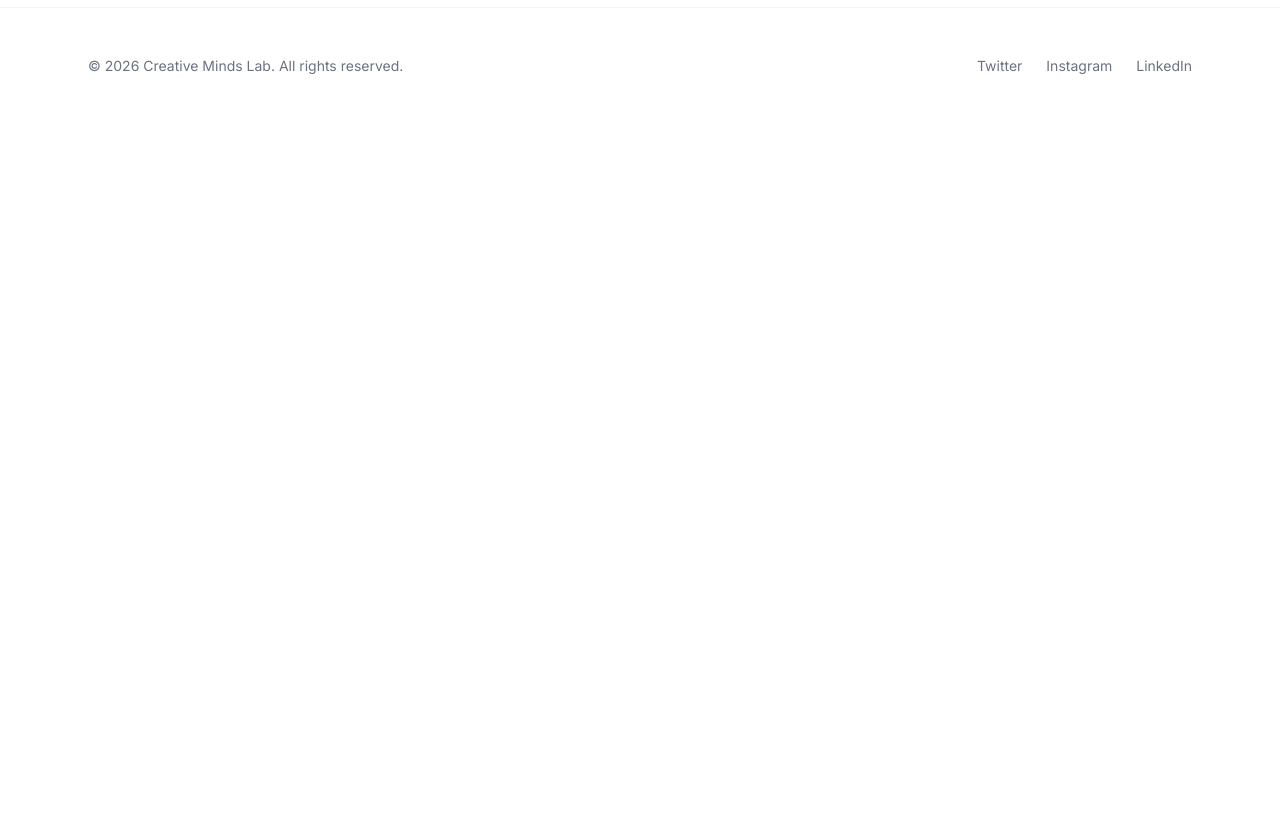
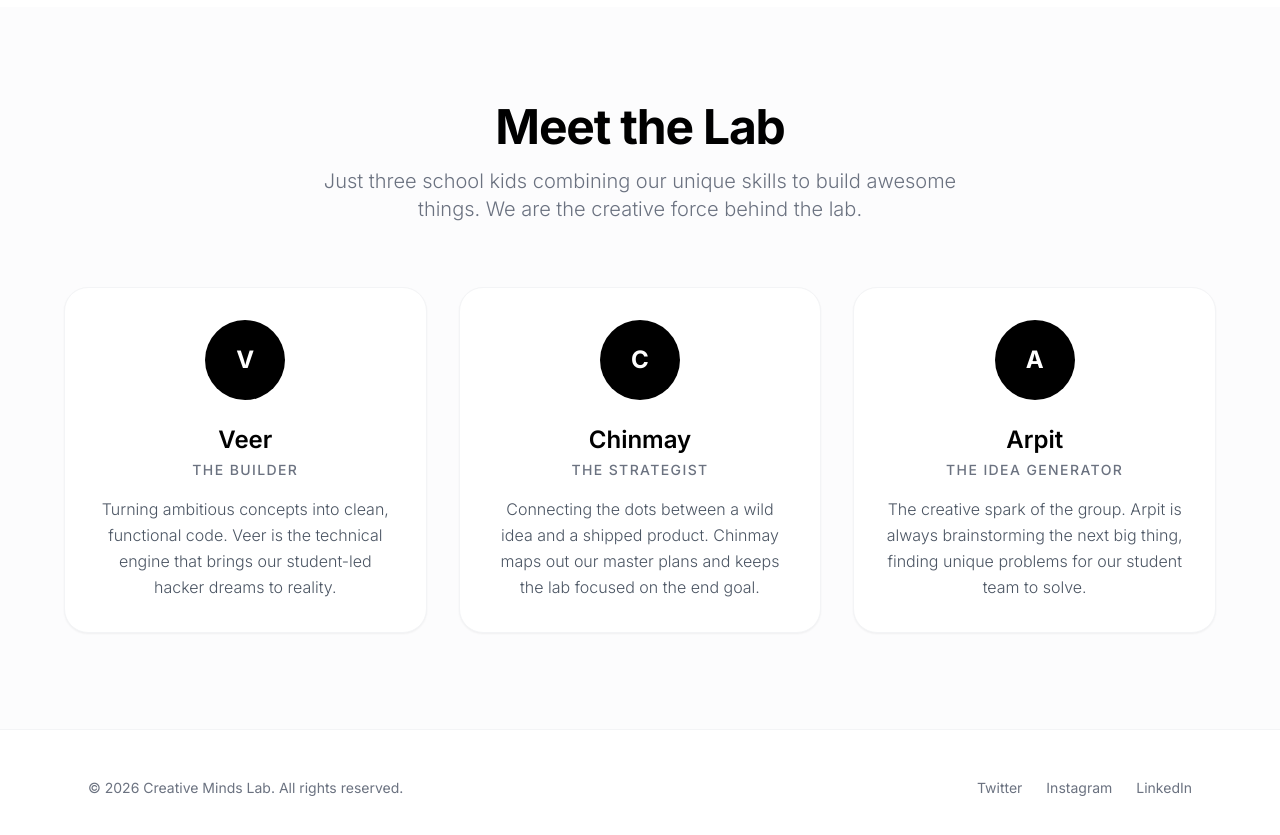
Before and after one commit to VeerAGNI/Creative-Minds-Lab, a Next.js app: page / in a window 1280 px wide. Shown: the part 793-1628 px from the top of the page. Before the commit the page ends 917 px from the top, so only its background shows below. Built offline with nearby package versions, Linux system fonts and the light colour scheme.

Commit message:
AutoForge: Personalize the website for the three team memeners Veer, Chinmay, Arpit. Veer is builder(me), Chinmay is strategist, and Arpit is idea grnerator. We are school people.

```diff
--- a/app/page.jsx
+++ b/app/page.jsx
@@ -1,9 +1,11 @@
 import Hero from '@/components/Hero';
+import Team from '@/components/Team';
 
 export default function Home() {
   return (
     <>
       <Hero />
+      <Team />
     </>
   );
 }
--- a/components/Hero.jsx
+++ b/components/Hero.jsx
@@ -3,14 +3,14 @@ export default function Hero() {
     <section className="min-h-screen flex items-center justify-center pt-20 pb-12 px-6">
       <div className="max-w-4xl mx-auto text-center space-y-8">
         <h1 className="text-5xl md:text-7xl font-bold tracking-tighter leading-tight text-black">
-          Designing the future,<br className="hidden md:block" /> one idea at a time.
+          Creative Minds Lab:<br className="hidden md:block" /> Student-led innovation.
         </h1>
         <p className="text-lg md:text-xl text-gray-500 max-w-2xl mx-auto font-light leading-relaxed">
-          We are a digital design studio focused on building sleek, intuitive, and modern experiences for forward-thinking brands.
+          We are a dynamic team of school innovators focused on building sleek, intuitive, and modern digital experiences. Turning our wildest ideas into reality.
         </p>
         <div className="pt-8">
           <a href="#contact" className="inline-flex items-center justify-center px-8 py-4 text-sm font-medium text-white bg-black rounded-full hover:bg-gray-800 transition-colors">
-            Start a project
+            See our projects
           </a>
         </div>
       </div>
--- /dev/null
+++ b/components/Team.jsx
@@ -0,0 +1,46 @@
+export default function Team() {
+  const team = [
+    {
+      name: "Veer",
+      role: "The Builder",
+      description: "Turning ambitious concepts into clean, functional code. Veer is the technical engine that brings our student-led hacker dreams to reality."
+    },
+    {
+      name: "Chinmay",
+      role: "The Strategist",
+      description: "Connecting the dots between a wild idea and a shipped product. Chinmay maps out our master plans and keeps the lab focused on the end goal."
+    },
+    {
+      name: "Arpit",
+      role: "The Idea Generator",
+      description: "The creative spark of the group. Arpit is always brainstorming the next big thing, finding unique problems for our student team to solve."
+    }
+  ];
+
+  return (
+    <section className="py-24 px-6 bg-gray-50/50">
+      <div className="max-w-6xl mx-auto">
+        <div className="text-center mb-16">
+          <h2 className="text-3xl md:text-5xl font-bold tracking-tight text-black mb-4">Meet the Lab</h2>
+          <p className="text-gray-500 max-w-2xl mx-auto text-lg md:text-xl font-light">
+            Just three school kids combining our unique skills to build awesome things. We are the creative force behind the lab.
+          </p>
+        </div>
+        <div className="grid grid-cols-1 md:grid-cols-3 gap-8">
+          {team.map((member, index) => (
+            <div key={index} className="bg-white p-8 rounded-3xl shadow-sm border border-gray-100 flex flex-col items-center text-center hover:-translate-y-2 transition-transform duration-300">
+              <div className="w-20 h-20 bg-black text-white rounded-full flex items-center justify-center text-2xl font-bold mb-6">
+                {member.name.charAt(0)}
+              </div>
+              <h3 className="text-2xl font-semibold text-black mb-1">{member.name}</h3>
+              <p className="text-sm font-medium text-gray-500 uppercase tracking-widest mb-4">{member.role}</p>
+              <p className="text-gray-600 font-light leading-relaxed">
+                {member.description}
+              </p>
+            </div>
+          ))}
+        </div>
+      </div>
+    </section>
+  );
+}
```
